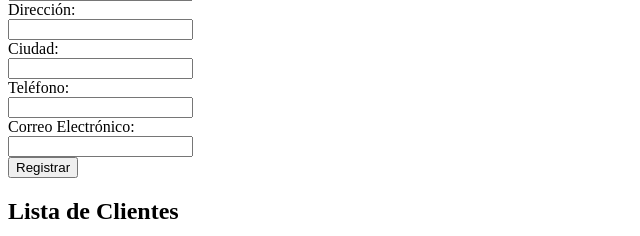
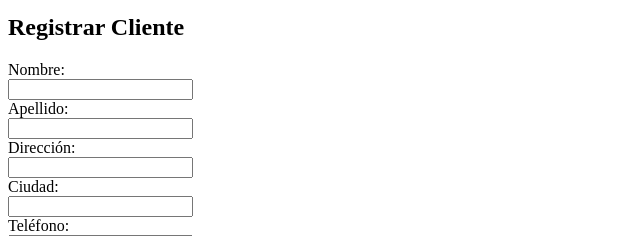
Before and after one commit to DiegoMolina65/proyectoveterinario, a PHP site: page /registrocliente.php in a window 1280 px wide. Shown: the part 157-393 px from the top of the page, without its empty margins (0-640 px from the left). Run offline with PHP 8.4, Linux system fonts and the light colour scheme.

Commit message:
modified:   html/registrocliente.php

```diff
--- a/html/registrocliente.php
+++ b/html/registrocliente.php
@@ -6,28 +6,11 @@
 </head>
 <body>
     <h1>Registro de Cliente</h1>
-    <form action="../php/crud_clientes.php" method="post">
-        <input type="hidden" name="action" value="create">
-        <label for="nombre">Nombre:</label><br>
-        <input type="text" id="nombre" name="nombre"><br>
-        <label for="apellido">Apellido:</label><br>
-        <input type="text" id="apellido" name="apellido"><br>
-        <label for="direccion">Dirección:</label><br>
-        <input type="text" id="direccion" name="direccion"><br>
-        <label for="ciudad">Ciudad:</label><br>
-        <input type="text" id="ciudad" name="ciudad"><br>
-        <label for="telefono">Teléfono:</label><br>
-        <input type="text" id="telefono" name="telefono"><br>
-        <label for="correo">Correo Electrónico:</label><br>
-        <input type="text" id="correo" name="correo"><br>
-        <input type="submit" value="Registrar">
-    </form>
-
-    <h2>Lista de Clientes</h2>
     <?php
         session_start();
         $clientes = $_SESSION['clientes'] ?? [];
     ?>
+    <h2>Lista de Clientes</h2>
     <table>
         <tr>
             <th>ID</th>
@@ -52,6 +35,12 @@
                 <form action="../php/crud_clientes.php" method="post">
                     <input type="hidden" name="action" value="update">
                     <input type="hidden" name="id_cliente" value="<?php echo $cliente["ID_Cliente"]; ?>">
+                    <input type="text" name="nombre" value="<?php echo $cliente["Nombre"]; ?>">
+                    <input type="text" name="apellido" value="<?php echo $cliente["Apellido"]; ?>">
+                    <input type="text" name="direccion" value="<?php echo $cliente["Dirección"]; ?>">
+                    <input type="text" name="ciudad" value="<?php echo $cliente["Ciudad"]; ?>">
+                    <input type="text" name="telefono" value="<?php echo $cliente["Teléfono"]; ?>">
+                    <input type="text" name="correo" value="<?php echo $cliente["Correo_electrónico"]; ?>">
                     <input type="submit" value="Actualizar">
                 </form>
                 <form action="../php/crud_clientes.php" method="post">
@@ -64,11 +53,22 @@
         <?php endforeach; ?>
     </table>
 
-    <script>
-        // Actualizar la página después de enviar el formulario de registro
-        if (window.history.replaceState) {
-            window.history.replaceState(null, null, window.location.href);
-        }
-    </script>
+    <h2>Registrar Cliente</h2>
+    <form action="../php/crud_clientes.php" method="post">
+        <input type="hidden" name="action" value="create">
+        <label for="nombre">Nombre:</label><br>
+        <input type="text" id="nombre" name="nombre"><br>
+        <label for="apellido">Apellido:</label><br>
+        <input type="text" id="apellido" name="apellido"><br>
+        <label for="direccion">Dirección:</label><br>
+        <input type="text" id="direccion" name="direccion"><br>
+        <label for="ciudad">Ciudad:</label><br>
+        <input type="text" id="ciudad" name="ciudad"><br>
+        <label for="telefono">Teléfono:</label><br>
+        <input type="text" id="telefono" name="telefono"><br>
+        <label for="correo">Correo Electrónico:</label><br>
+        <input type="text" id="correo" name="correo"><br>
+        <input type="submit" value="Registrar">
+    </form>
 </body>
 </html>
```
